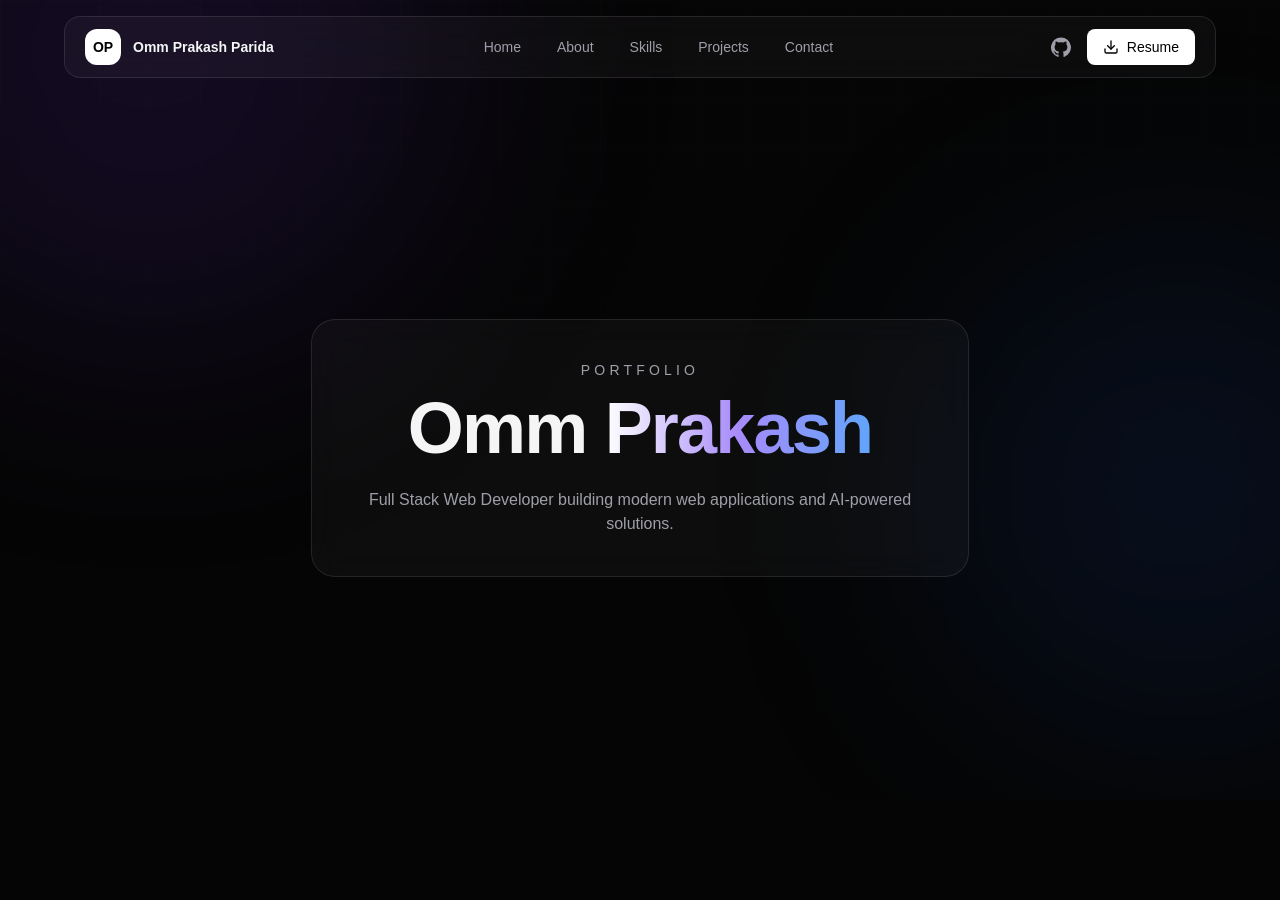
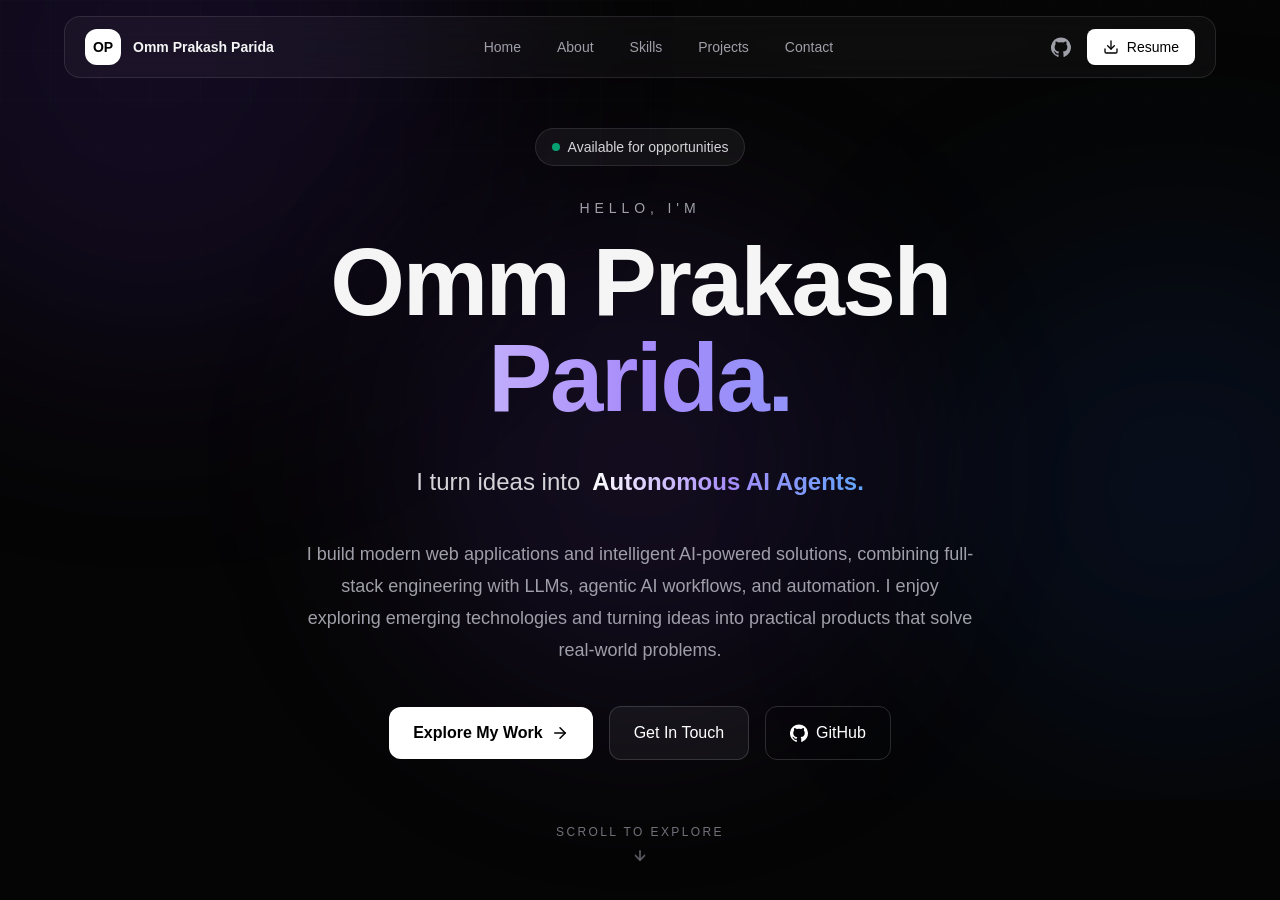
Before and after one commit to OmmPrakash-07/omm-portfolio, a Next.js app: page / in a window 1280 px wide. Shown: the top 900 px of the page. Before the commit the page ends 800 px from the top, so only its background shows below. Built offline with nearby package versions, Linux system fonts and the light colour scheme.

Commit message:
feat: add animated full stack and AI hero section

```diff
--- a/src/app/page.tsx
+++ b/src/app/page.tsx
@@ -1,29 +1,7 @@
 import Navbar from "../components/Navbar";
+import Hero from "../components/Hero";
 
 export default function Home() {
-  return (
-    <main id="home" className="min-h-screen">
-      <Navbar />
-
-      <section className="flex min-h-screen items-center justify-center px-6 pt-24">
-        <div className="glass rounded-3xl p-10 text-center">
-          <p className="mb-3 text-sm uppercase tracking-[0.3em] text-zinc-400">
-            Portfolio
-          </p>
-
-          <h1 className="text-5xl font-bold tracking-tight md:text-7xl">
-            Omm{" "}
-            <span className="gradient-text">
-              Prakash
-            </span>
-          </h1>
-
-          <p className="mx-auto mt-6 max-w-xl text-zinc-400">
-            Full Stack Web Developer building modern web
-            applications and AI-powered solutions.
-          </p>
-        </div>
-      </section>
-    </main>
-  );
+return ( <main id="home" className="min-h-screen"> <Navbar /> <Hero /> </main>
+);
 }
--- /dev/null
+++ b/src/components/Hero.tsx
@@ -0,0 +1,167 @@
+
+"use client";
+
+import { useEffect, useState } from "react";
+import { motion } from "framer-motion";
+import { ArrowDown, ArrowRight } from "lucide-react";
+import Link from "next/link";
+
+const roles = [
+  "Modern Web Applications",
+  "Intelligent AI Solutions",
+  "Autonomous AI Agents",
+  "Scalable Digital Products",
+];
+
+function GithubIcon({ size = 18 }: { size?: number }) {
+  return (
+    <svg
+      viewBox="0 0 24 24"
+      width={size}
+      height={size}
+      fill="currentColor"
+      aria-hidden="true"
+      focusable="false"
+    >
+      <path d="M12 .5a12 12 0 0 0-3.79 23.39c.6.11.82-.26.82-.58v-2.23c-3.34.73-4.04-1.42-4.04-1.42-.55-1.39-1.33-1.76-1.33-1.76-1.09-.75.08-.74.08-.74 1.2.08 1.83 1.23 1.83 1.23 1.07 1.83 2.8 1.3 3.49.99.11-.78.42-1.3.76-1.6-2.67-.3-5.47-1.34-5.47-5.95 0-1.31.47-2.38 1.23-3.22-.12-.3-.53-1.53.12-3.18 0 0 1-.32 3.3 1.23a11.5 11.5 0 0 1 6 0c2.29-1.55 3.29-1.23 3.29-1.23.66 1.65.25 2.88.13 3.18.77.84 1.22 1.91 1.22 3.22 0 4.62-2.8 5.64-5.48 5.94.43.37.81 1.1.81 2.22v3.3c0 .32.22.69.83.58A12 12 0 0 0 12 .5Z" />
+    </svg>
+  );
+}
+
+export default function Hero() {
+  const [roleIndex, setRoleIndex] = useState(0);
+
+  useEffect(() => {
+    const interval = setInterval(() => {
+      setRoleIndex((current) => (current + 1) % roles.length);
+    }, 2500);
+
+    return () => clearInterval(interval);
+  }, []);
+
+  return (
+    <section
+      id="home"
+      className="relative flex min-h-screen items-center justify-center overflow-hidden px-6 pb-16 pt-32"
+    >
+      {/* Background Glow */}
+      <div className="pointer-events-none absolute left-1/2 top-1/2 -z-10 h-80 w-80 -translate-x-1/2 -translate-y-1/2 rounded-full bg-violet-500/10 blur-[100px] md:h-[500px] md:w-[500px]" />
+
+      <div className="mx-auto w-full max-w-5xl text-center">
+        {/* Availability Badge */}
+        <motion.div
+          initial={{ opacity: 0, y: 20 }}
+          animate={{ opacity: 1, y: 0 }}
+          transition={{ duration: 0.6 }}
+          className="mb-8 inline-flex items-center gap-2 rounded-full border border-white/10 bg-white/5 px-4 py-2 text-sm text-zinc-300"
+        >
+          <span className="h-2 w-2 animate-pulse rounded-full bg-emerald-400" />
+          Available for opportunities
+        </motion.div>
+
+        {/* Introduction */}
+        <motion.p
+          initial={{ opacity: 0, y: 20 }}
+          animate={{ opacity: 1, y: 0 }}
+          transition={{ duration: 0.6, delay: 0.1 }}
+          className="mb-4 text-sm font-medium uppercase tracking-[0.35em] text-zinc-400"
+        >
+          Hello, I'm
+        </motion.p>
+
+        {/* Name */}
+        <motion.h1
+          initial={{ opacity: 0, y: 25 }}
+          animate={{ opacity: 1, y: 0 }}
+          transition={{ duration: 0.7, delay: 0.2 }}
+          className="text-5xl font-bold tracking-tight sm:text-6xl md:text-8xl"
+        >
+          Omm Prakash
+          <span className="gradient-text block">Parida.</span>
+        </motion.h1>
+
+        {/* Animated Developer Roles */}
+        <motion.div
+          initial={{ opacity: 0, y: 20 }}
+          animate={{ opacity: 1, y: 0 }}
+          transition={{ duration: 0.6, delay: 0.35 }}
+          className="mt-6 flex min-h-16 flex-wrap items-center justify-center gap-x-3 gap-y-2 text-lg text-zinc-300 sm:text-xl md:text-2xl"
+        >
+          <span>I turn ideas into</span>
+
+          <motion.span
+            key={roleIndex}
+            initial={{ opacity: 0, y: 12 }}
+            animate={{ opacity: 1, y: 0 }}
+            transition={{ duration: 0.4 }}
+            className="gradient-text font-semibold"
+          >
+            {roles[roleIndex]}.
+          </motion.span>
+        </motion.div>
+
+        {/* Hero Description */}
+        <motion.p
+          initial={{ opacity: 0, y: 20 }}
+          animate={{ opacity: 1, y: 0 }}
+          transition={{ duration: 0.6, delay: 0.45 }}
+          className="mx-auto mt-6 max-w-2xl text-base leading-8 text-zinc-400 sm:text-lg"
+        >
+          I build modern web applications and intelligent AI-powered solutions,
+          combining full-stack engineering with LLMs, agentic AI workflows, and
+          automation. I enjoy exploring emerging technologies and turning ideas
+          into practical products that solve real-world problems.
+        </motion.p>
+
+        {/* Action Buttons */}
+        <motion.div
+          initial={{ opacity: 0, y: 20 }}
+          animate={{ opacity: 1, y: 0 }}
+          transition={{ duration: 0.6, delay: 0.55 }}
+          className="mt-10 flex flex-col items-center justify-center gap-4 sm:flex-row"
+        >
+          <Link
+            href="#projects"
+            className="group inline-flex w-full items-center justify-center gap-2 rounded-xl bg-white px-6 py-3.5 font-semibold text-black transition-all duration-300 hover:scale-105 hover:bg-zinc-200 sm:w-auto"
+          >
+            Explore My Work
+            <ArrowRight
+              size={18}
+              className="transition-transform group-hover:translate-x-1"
+            />
+          </Link>
+
+          <Link
+            href="#contact"
+            className="inline-flex w-full items-center justify-center gap-2 rounded-xl border border-white/15 bg-white/5 px-6 py-3.5 font-medium text-white transition-all duration-300 hover:border-white/30 hover:bg-white/10 sm:w-auto"
+          >
+            Get In Touch
+          </Link>
+
+          <Link
+            href="https://github.com/OmmPrakash-07"
+            target="_blank"
+            rel="noopener noreferrer"
+            aria-label="Visit my GitHub profile"
+            className="inline-flex w-full items-center justify-center gap-2 rounded-xl border border-white/15 px-6 py-3.5 font-medium text-white transition-all duration-300 hover:bg-white/10 sm:w-auto"
+          >
+            <GithubIcon size={18} />
+            GitHub
+          </Link>
+        </motion.div>
+
+        {/* Scroll Indicator */}
+        <motion.a
+          href="#about"
+          initial={{ opacity: 0 }}
+          animate={{ opacity: 1 }}
+          transition={{ delay: 1 }}
+          className="mx-auto mt-16 flex w-fit flex-col items-center gap-2 text-xs uppercase tracking-[0.2em] text-zinc-500 transition-colors hover:text-white"
+        >
+          Scroll to explore
+          <ArrowDown size={16} className="animate-bounce" />
+        </motion.a>
+      </div>
+    </section>
+  );
+}
```
